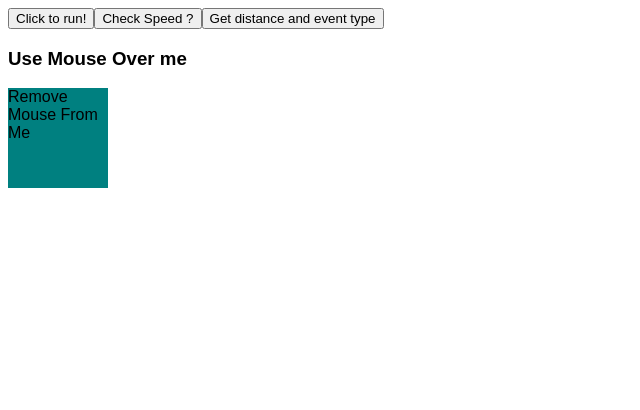
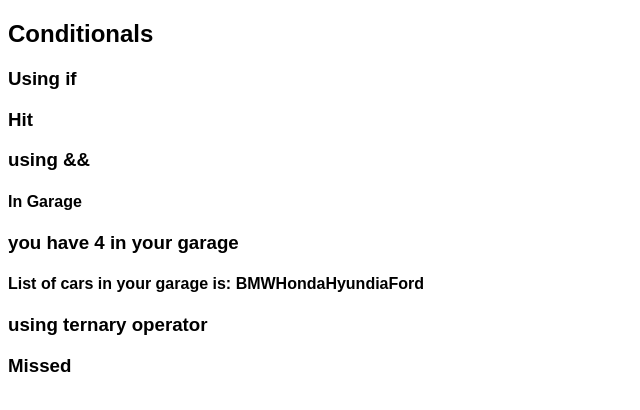
Before and after one commit to muazimmaqbool/Reactjs-with-Me, a React (Create React App) app: page / in a window 1280 px wide. Shown: the top 410 px of the page, without its empty margins (0-640 px from the left). Built offline with nearby package versions, Linux system fonts and the light colour scheme.

Commit message:
conditinlal render components

```diff
--- a/src/App.jsx
+++ b/src/App.jsx
@@ -77,10 +77,10 @@ function App() {
 
 
       {/*used to explain Events */}
-      <Events />
+      {/* <Events />    */}
 
       {/*used to explain conditionals on components*/}
-      {/* <Conditionals/> */}
+      <Conditionals/>
 
       {/*use to explain Map() and key | looping on list */}
       {/* <List/> */}
--- a/src/Components/Conditionals.jsx
+++ b/src/Components/Conditionals.jsx
@@ -70,7 +70,7 @@ export default Conditionals;
        {condition && statement to run if condition is true}
 
     ->Ternary Operator
-      Another way to conditionally render elements is by using a ternary operator.
+      Another way to conditionally render elements/components is by using a ternary operator.
        {condition ? true : false}
 
 
```
